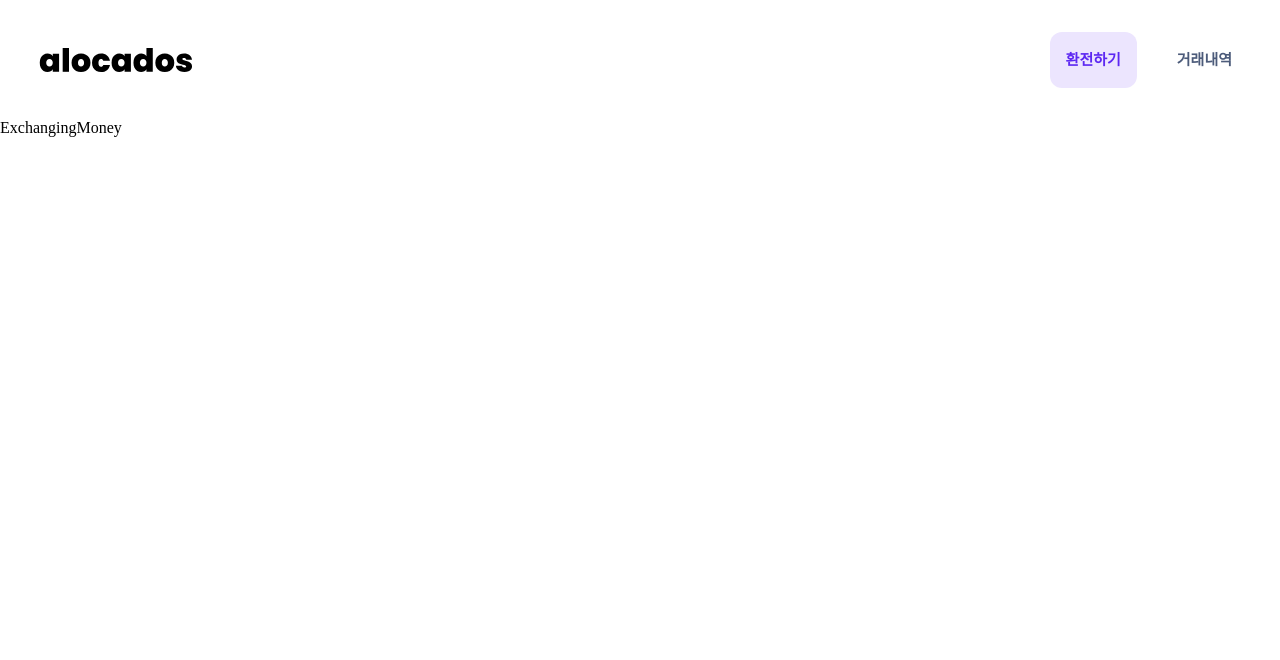
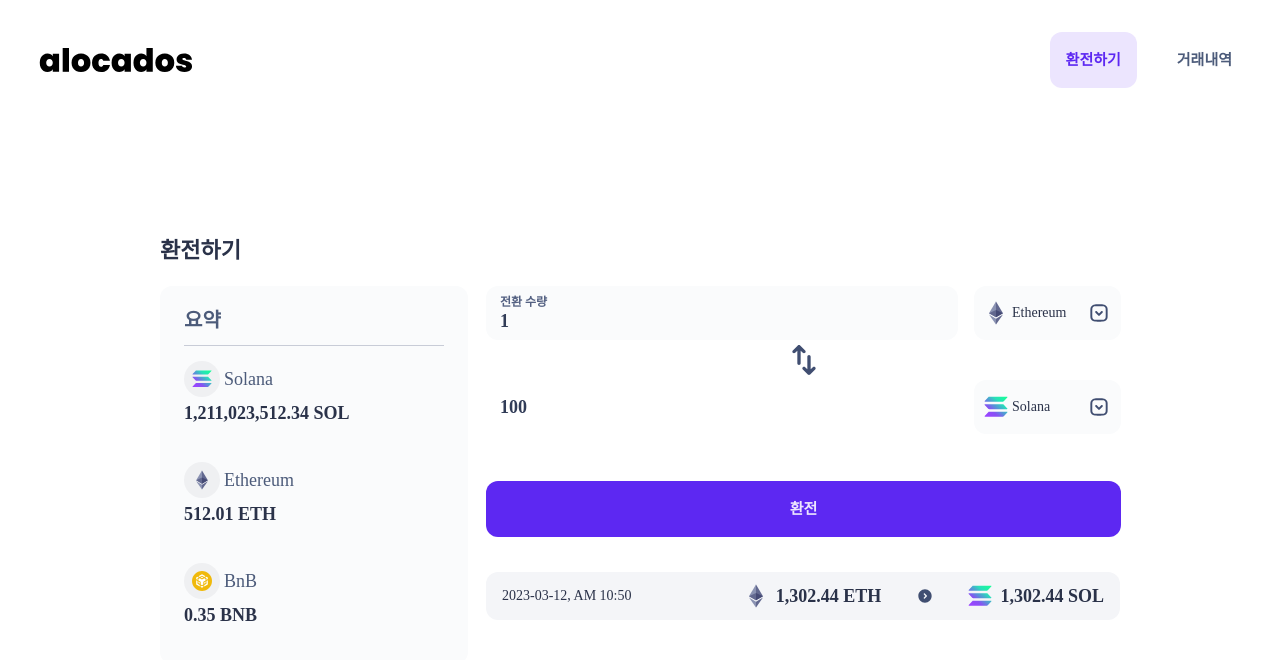
Before and after one commit to Sonwanseo/alocados-frontend-task, a React (Create React App) app: page /exchanging-money in a window 1280 px wide. Shown: the top 660 px of the page. Built offline with nearby package versions, Linux system fonts and the light colour scheme.

Commit message:
publish: 토큰 교환하기 페이지 퍼블리시

```diff
--- a/src/pages/ExchangingMoney/ExchangingMoney.tsx
+++ b/src/pages/ExchangingMoney/ExchangingMoney.tsx
@@ -1,3 +1,51 @@
+import { FlexBox, Text } from 'components/Common';
+import { BasicLayout } from 'layouts';
+import { ExchangingHistoryItem } from 'components/Business';
+import { Exchange, Summary } from './components';
+import styled from 'styled-components';
+
+const Container = styled(FlexBox)`
+  padding-top: 120px;
+`;
+
+const Title = styled(Text)`
+  margin-bottom: 24px;
+`;
+
+const ContentWrapper = styled(FlexBox)`
+  gap: 18px;
+`;
+
+const ExchangeWrapper = styled(FlexBox)`
+  width: 634px;
+`;
+
+const HistoryItemWrapper = styled(FlexBox)`
+  width: 100%;
+  margin-top: 35px;
+`;
+
 export function ExchangingMoney() {
-  return <div>ExchangingMoney</div>;
+  return (
+    <BasicLayout>
+      <Container column>
+        <Title bold>환전하기</Title>
+        <ContentWrapper>
+          <Summary />
+          <ExchangeWrapper column>
+            <Exchange />
+            <HistoryItemWrapper>
+              <ExchangingHistoryItem
+                date="2023-03-12, AM 10:50"
+                targetType="Ethereum"
+                targetAmount="1,302.44 ETH"
+                resultType="Solana"
+                resultAmount="1,302.44 SOL"
+              />
+            </HistoryItemWrapper>
+          </ExchangeWrapper>
+        </ContentWrapper>
+      </Container>
+    </BasicLayout>
+  );
 }
--- /dev/null
+++ b/src/pages/ExchangingMoney/components/Exchange/Exchange.tsx
@@ -0,0 +1,70 @@
+import { Button, FlexBox, Text } from 'components/Common';
+import { SHADE } from 'constants/Theme';
+import styled from 'styled-components';
+import Swap from 'assets/svg/Swap.svg';
+import { Select } from '../Select';
+
+const BoxWrapper = styled(FlexBox)`
+  gap: 16px;
+`;
+
+const TargetBox = styled(FlexBox)`
+  box-sizing: border-box;
+  width: 472px;
+  padding: 10px 16px 10px 14px;
+  background-color: ${SHADE['000']};
+  gap: 4px;
+  border-radius: 12px;
+  justify-content: center;
+`;
+
+const SwapIcon = styled.img`
+  width: 40px;
+  height: 40px;
+`;
+
+const ResultBox = styled(FlexBox)`
+  box-sizing: border-box;
+  width: 472px;
+  height: 54px;
+  padding: 10px 16px 10px 14px;
+  border-radius: 12px;
+  align-items: center;
+`;
+
+const ExchangeButton = styled(Button)`
+  margin-top: 47px;
+`;
+
+export function Exchange() {
+  return (
+    <FlexBox
+      column
+      style={{
+        alignItems: 'center',
+      }}
+    >
+      <BoxWrapper>
+        <TargetBox column>
+          <Text overline semibold color={SHADE['600']}>
+            전환 수량
+          </Text>
+          <Text body2 semibold color={SHADE['800']}>
+            1
+          </Text>
+        </TargetBox>
+        <Select tokenType="Ethereum" />
+      </BoxWrapper>
+      <SwapIcon src={Swap} />
+      <BoxWrapper>
+        <ResultBox>
+          <Text body2 semibold color={SHADE['800']}>
+            100
+          </Text>
+        </ResultBox>
+        <Select tokenType="Solana" />
+      </BoxWrapper>
+      <ExchangeButton type="Primary">환전</ExchangeButton>
+    </FlexBox>
+  );
+}
--- /dev/null
+++ b/src/pages/ExchangingMoney/components/Exchange/index.ts
@@ -0,0 +1 @@
+export * from './Exchange';
--- /dev/null
+++ b/src/pages/ExchangingMoney/components/HoldingToken/HoldingToken.tsx
@@ -0,0 +1,55 @@
+import { FlexBox, Text } from 'components/Common';
+import { SHADE } from 'constants/Theme';
+import styled from 'styled-components';
+
+const Container = styled(FlexBox)`
+  margin-bottom: 24px;
+  height: 77px;
+  box-sizing: border-box;
+`;
+
+const TopWrapper = styled(FlexBox)`
+  align-items: center;
+`;
+
+const IconWrapper = styled(FlexBox)`
+  padding: 8px;
+  border-radius: 50%;
+  background-color: ${SHADE.Opacity5};
+  margin-right: 4px;
+`;
+
+const Icon = styled.img`
+  width: 20px;
+  height: 20px;
+`;
+
+const HoldingText = styled(Text)`
+  line-height: 32px;
+`;
+
+type Props = {
+  icon: string;
+  token: string;
+  holding: string;
+};
+
+export function HoldingToken(props: Props) {
+  const { icon, token, holding } = props;
+
+  return (
+    <Container column>
+      <TopWrapper>
+        <IconWrapper>
+          <Icon src={icon} />
+        </IconWrapper>
+        <Text body2 color={SHADE[700]}>
+          {token}
+        </Text>
+      </TopWrapper>
+      <HoldingText body2 semibold>
+        {holding}
+      </HoldingText>
+    </Container>
+  );
+}
--- /dev/null
+++ b/src/pages/ExchangingMoney/components/HoldingToken/index.ts
@@ -0,0 +1 @@
+export * from './HoldingToken';
--- /dev/null
+++ b/src/pages/ExchangingMoney/components/Select/Select.tsx
@@ -0,0 +1,54 @@
+import { FlexBox, Text } from 'components/Common';
+import { SHADE } from 'constants/Theme';
+import styled from 'styled-components';
+import { getTokenImageByType } from 'utils';
+import DownChevron from 'assets/svg/DownChevron.svg';
+import { TokenType } from 'types/Model';
+
+const Container = styled(FlexBox)`
+  box-sizing: border-box;
+  width: 147px;
+  height: 54px;
+  background-color: ${SHADE['000']};
+  padding: 15.5px 10px;
+  justify-content: space-between;
+  align-items: center;
+  border-radius: 12px;
+`;
+
+const TokenWrapper = styled(FlexBox)`
+  align-items: center;
+`;
+
+const TokenImage = styled.img`
+  width: 24px;
+  height: 24px;
+  margin-right: 4px;
+`;
+
+const DownChevronImage = styled.img`
+  width: 24px;
+  height: 24px;
+`;
+
+type Props = {
+  tokenType: TokenType;
+};
+
+export function Select(props: Props) {
+  const { tokenType } = props;
+
+  return (
+    <Container>
+      <TokenWrapper
+        style={{
+          alignItems: 'center',
+        }}
+      >
+        <TokenImage src={getTokenImageByType(tokenType)} />
+        <Text caption>{tokenType}</Text>
+      </TokenWrapper>
+      <DownChevronImage src={DownChevron} />
+    </Container>
+  );
+}
--- /dev/null
+++ b/src/pages/ExchangingMoney/components/Select/index.ts
@@ -0,0 +1 @@
+export * from './Select';
--- /dev/null
+++ b/src/pages/ExchangingMoney/components/Summary/Summary.tsx
@@ -0,0 +1,34 @@
+import { FlexBox, Text } from 'components/Common';
+import { SHADE } from 'constants/Theme';
+import styled from 'styled-components';
+import { getTokenImageByType } from 'utils';
+import { HoldingToken } from '../HoldingToken';
+
+const SummaryWrapper = styled(FlexBox)`
+  box-sizing: border-box;
+  width: 308px;
+  padding: 24px 24px 0px 24px;
+  background-color: ${SHADE['000']};
+  border-radius: 12px;
+`;
+
+const Divider = styled(FlexBox)`
+  width: 100%;
+  height: 1px;
+  margin: 15px 0px;
+  background-color: ${SHADE[300]};
+`;
+
+export function Summary() {
+  return (
+    <SummaryWrapper column>
+      <Text semibold body color={SHADE['700']}>
+        요약
+      </Text>
+      <Divider />
+      <HoldingToken icon={getTokenImageByType('Solana')} token="Solana" holding="1,211,023,512.34 SOL" />
+      <HoldingToken icon={getTokenImageByType('Ethereum')} token="Ethereum" holding="512.01 ETH" />
+      <HoldingToken icon={getTokenImageByType('BnB')} token="BnB" holding="0.35 BNB" />
+    </SummaryWrapper>
+  );
+}
--- /dev/null
+++ b/src/pages/ExchangingMoney/components/Summary/index.ts
@@ -0,0 +1 @@
+export * from './Summary';
--- /dev/null
+++ b/src/pages/ExchangingMoney/components/index.ts
@@ -0,0 +1,4 @@
+export * from './HoldingToken';
+export * from './Summary';
+export * from './Exchange';
+export * from './Select';
```
